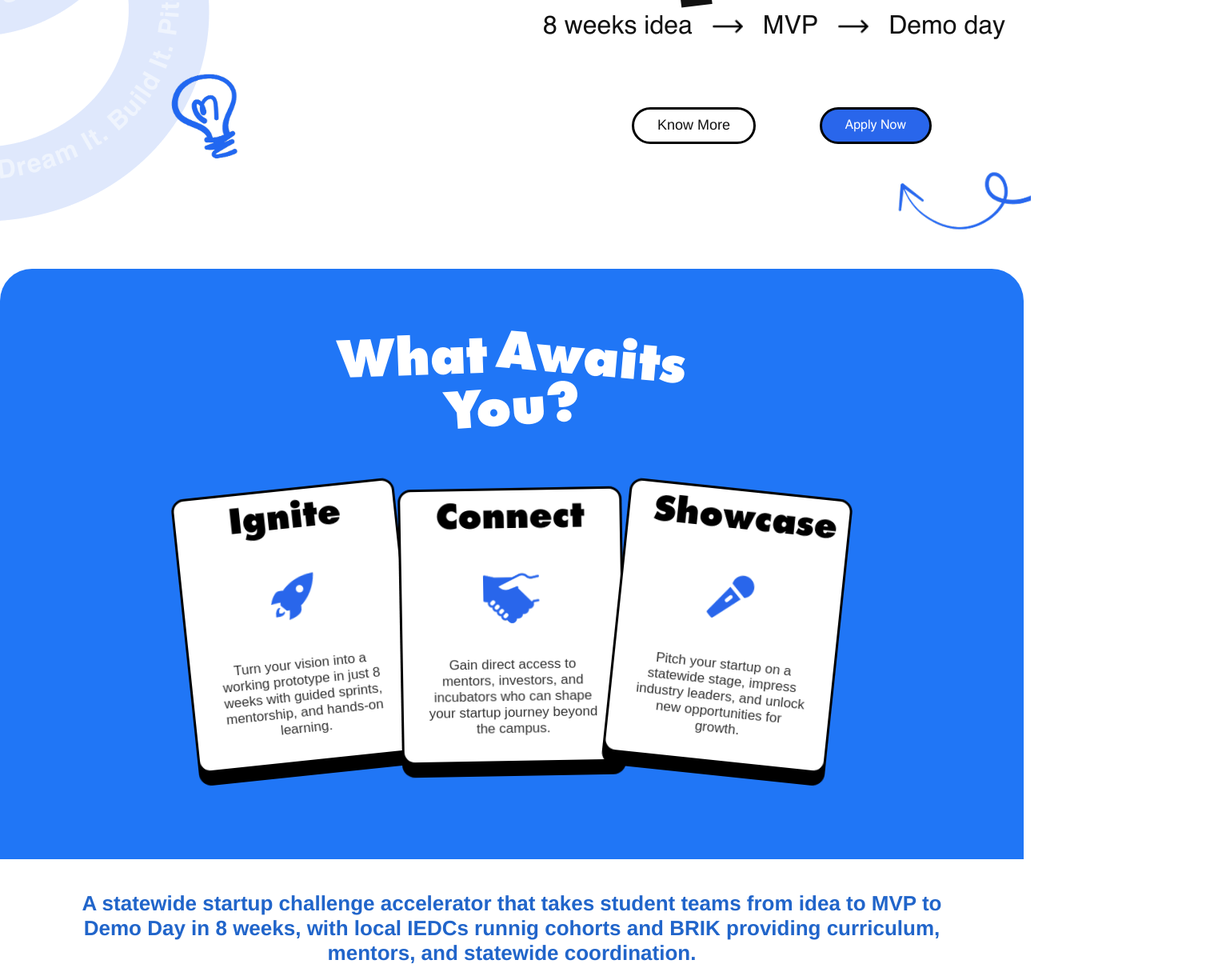
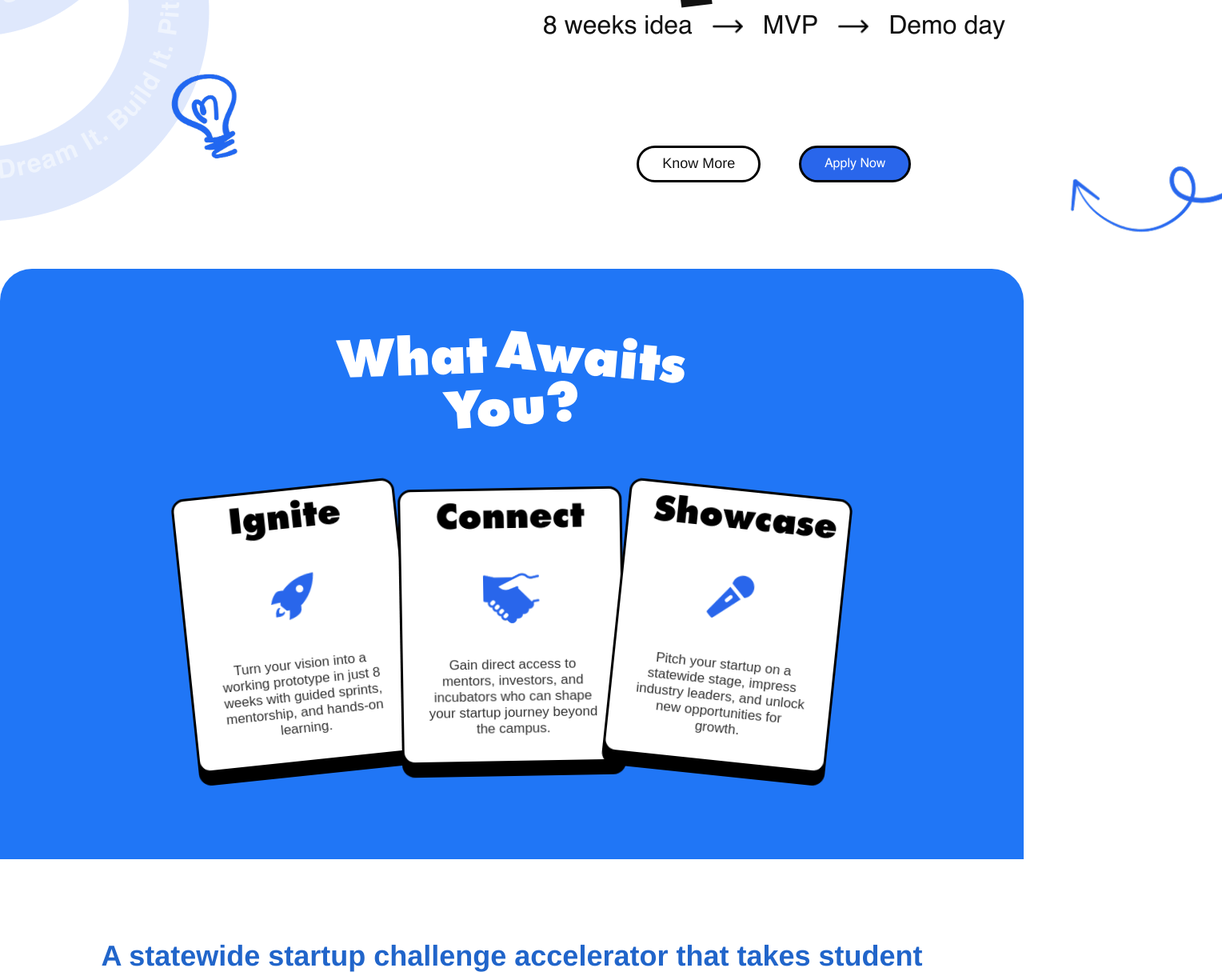
Before and after one commit to aswin-2005/BRIK-StartItUp, a React (Create React App) app in the folder client/: page / in a window 1280 px wide. Shown: the part 500-1720 px from the top of the page at 80% size, 1528 px wide, since content can reach past the window. Built offline with nearby package versions, Linux system fonts and the light colour scheme; a web font is replaced by a local one.

Commit message:
arrow coorection and para styling

```diff
--- a/client/src/Hero.css
+++ b/client/src/Hero.css
@@ -101,13 +101,13 @@
     height: auto;
   }
   .hero-actions {
-    position: absolute;      /* take it out of the normal flow */
-    right: 9%;               /* always 5% from the right edge */
-    bottom: 15%;             /* always above the bottom of screen */
-
-    display: flex;
-    gap: 5rem;
-  }
+    position: absolute;
+    right: 11%;
+    bottom: 9%;
+    display: flex
+;
+    gap: 3rem;
+}
 
 
   /* Know More button */
@@ -130,12 +130,11 @@
   }
   .hero-image-right {
     position: absolute;
-    right: 2%;   /* adjust % to move left/right */
-    bottom: -30%;  /* adjust if you want to control vertical position */
-  }
-
+    left: 68rem;
+    top: 57%;
+}
   .hero-image-right img {
-    max-width: 350px;
+    max-width: 25rem;
     height: auto;
     transform: translateX(10%);  /* move 10% further right */
   }
--- a/client/src/what-awaits.jsx
+++ b/client/src/what-awaits.jsx
@@ -215,20 +215,21 @@ const CardText = styled.p`
 `;
 
 const Paragraph = styled.p`
-    font-size: 26px;
+    font-size: 36px;
     font-family: 'Helvetica', sans-serif;
     font-weight: bold;
     color: #2165caff;
     text-align: center;
-    padding: 40px 80px;
+    padding: 100px 80px;
 
     @media (max-width: 768px) {
         font-size: 24px;
+        padding: 30px 40px;
     }
 
-    @media (max-width: 768px) {
-        padding: 30px 40px;
+    @media (max-width: 480px) {
         font-size: 18px;
+        padding: 20px 20px;
     }
 `;
 
```
